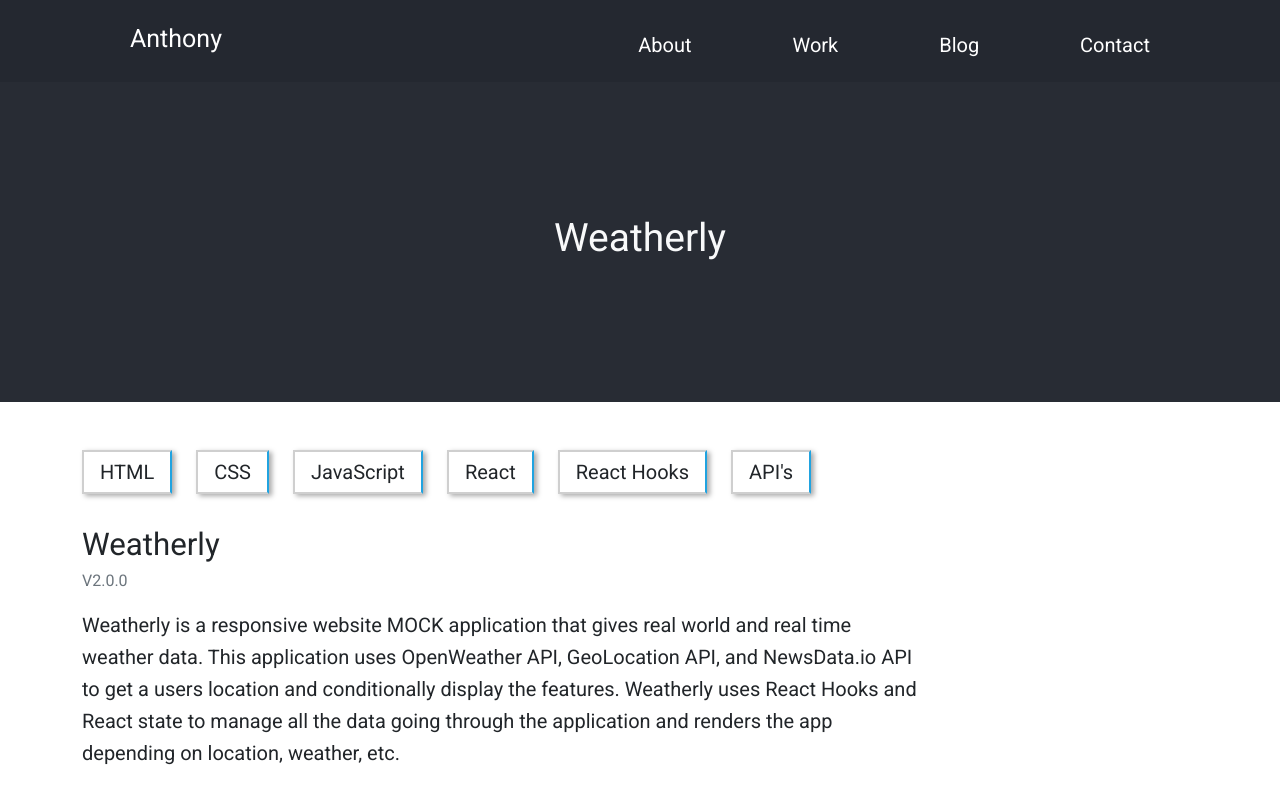
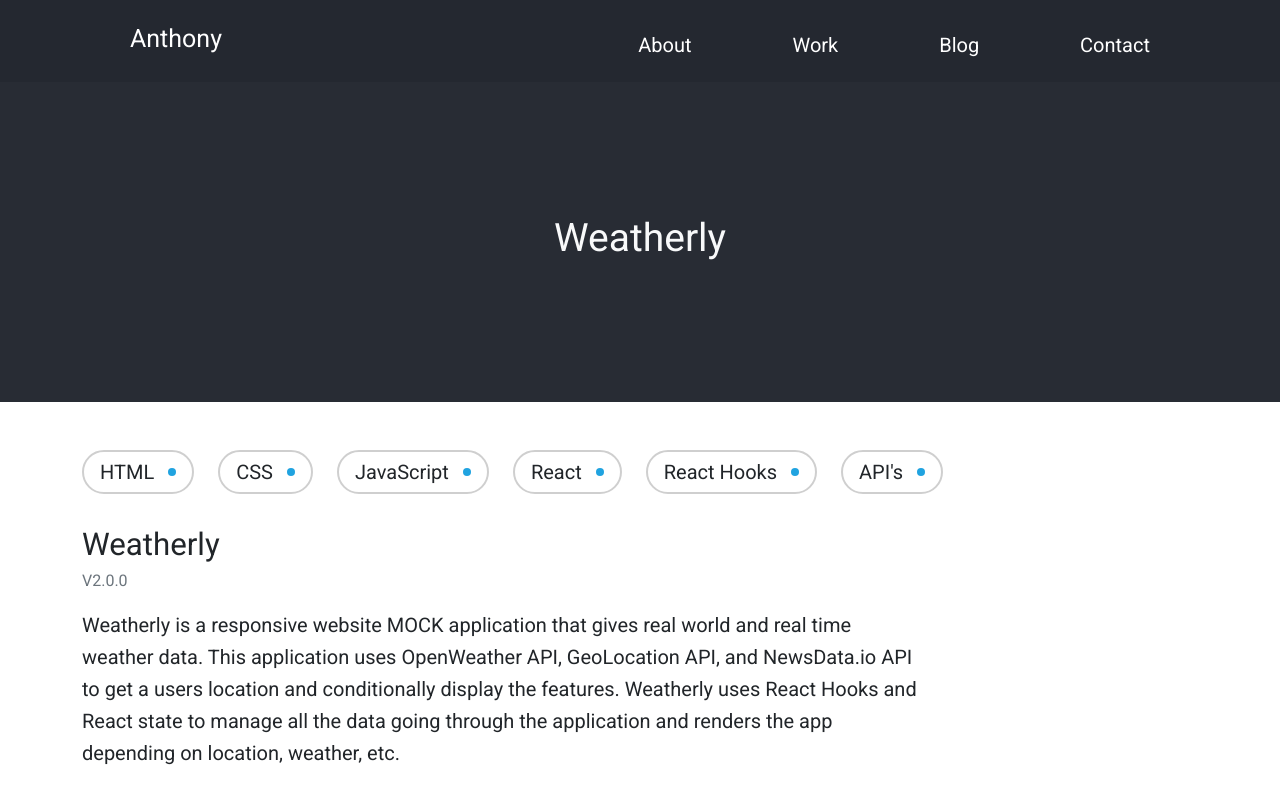
Before and after one commit to admclamb/anthony-portfolio-fixed, a plain HTML site: page projects/weatherly/weatherly.html in a window 1280 px wide. Shown: the top 800 px of the page. Drawn offline with nearby package versions, Linux system fonts and the light colour scheme; files whose address does not match are found by name.

Commit message:
update css

```diff
--- a/projects/projects.css
+++ b/projects/projects.css
@@ -1,12 +1,20 @@
 .project-tag {
-  border-top: solid rgb(207, 207, 207) 2px;
-  border-bottom: solid rgb(207, 207, 207) 2px;
-  border-left: solid rgb(207, 207, 207) 2px;
-  box-shadow: 3px 2px 5px rgba(0, 0, 0, 0.342);
+  border: solid rgb(207, 207, 207) 2px;
+  border-radius: 500px;
+  display: flex;
+  align-items: center;
 }
 
-.project-tag-main {
-  border-right: solid var(--color-main) 2px;
+.project-tag::after {
+  margin-left: 0.7em;
+  content: "";
+  display: inline-block;
+  width: 0.4em;
+  height: 0.4em;
+  -moz-border-radius: 7.5px;
+  -webkit-border-radius: 7.5px;
+  border-radius: 7.5px;
+  background-color: var(--color-main);
 }
 
 @media all and (min-width: 768px) {
--- a/styles/main.css
+++ b/styles/main.css
@@ -155,3 +155,9 @@ ul {
 .project-purple {
   background-color: purple;
 }
+
+/* footer */
+
+.socials {
+  background-color: var(--color-darker);
+}
```
